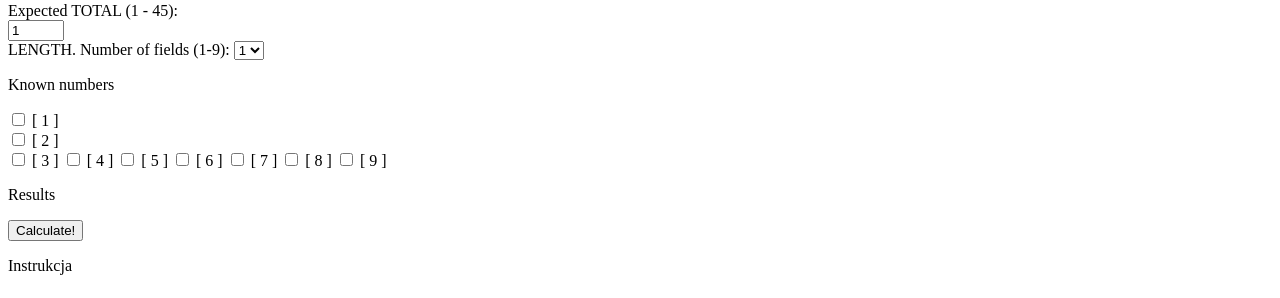
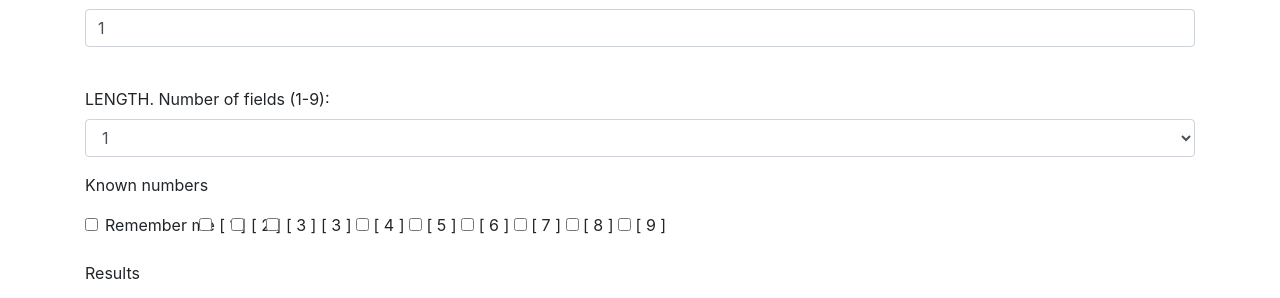
Before and after one commit to ccs24/sudoku-tools, a plain HTML site: page index.html in a window 1280 px wide. Shown: the part 125-423 px from the top of the page. Drawn offline with nearby package versions, Linux system fonts and the light colour scheme.

Commit message:
Update index.html
Bootstrap

```diff
--- a/index.html
+++ b/index.html
@@ -1,9 +1,13 @@
 <!DOCTYPE html>
-<html>
+<html lang="en">
     <head>
-        <title>
-            Sudoku Tools
-        </title>
+        <title>Sudoku Tools</title>
+  <meta charset="utf-8">
+  <meta name="viewport" content="width=device-width, initial-scale=1">
+  <link rel="stylesheet" href="https://cdn.jsdelivr.net/npm/bootstrap@4.6.2/dist/css/bootstrap.min.css">
+  <script src="https://cdn.jsdelivr.net/npm/jquery@3.7.1/dist/jquery.slim.min.js"></script>
+  <script src="https://cdn.jsdelivr.net/npm/popper.js@1.16.1/dist/umd/popper.min.js"></script>
+  <script src="https://cdn.jsdelivr.net/npm/bootstrap@4.6.2/dist/js/bootstrap.bundle.min.js"></script>
 
 <script>
 function totalf(pArr,size) {
@@ -124,18 +128,19 @@ console.log(permute(11,2,[]));
 
     </head>
 <body>
-
 <h1>My Sudoku Tools</h1>
 <noscript>Sorry, your browser does not support JavaScript!</noscript>
 
+<div class="container">
   <h2>Numbers permutation generator</h2>
-<div>
   <form autocomplete="on">
-    <label for="total">Expected TOTAL (1 - 45):</label><br>
-    <input type="number" name="total" id="total" min="1" max="45" step="1" value="1"><br>
-
+    <div class="form-group">
+        <label for="total">Expected TOTAL (1 - 45):</label>
+        <input type="number" name="total" id="total" min="1" max="45" step="1" value="1" class="form-control" ><br>
+    </div>
+    <div class="form-group">
         <label for="length">LENGTH. Number of fields (1-9):</label>
-    <select id="length" name="length">
+            <select id="length" name="length" class="form-control">
               <option value="1">1</option>
               <option value="2">2</option>
               <option value="3">3</option>
@@ -146,13 +151,15 @@ console.log(permute(11,2,[]));
               <option value="8">8</option>
               <option value="9">9</option>
             </select>
+    </div>
+          <p>Known numbers</p>
 
-    <p>Known numbers</p>
-    <input type="checkbox" id="kn1" name="kn1" value="1">
-    <label for="kn1">[ 1 ]</label><br>
-    <input type="checkbox" id="kn2" name="kn2" value="2">
-    <label for="kn2"> [ 2 ]</label><br>
-    <input type="checkbox" id="kn3" name="kn3" value="3">
+        <div class="form-group form-check">
+      <label class="form-check-label">
+        <input class="form-check-input" type="checkbox" name="remember"> Remember me
+          <input class="form-check-input" type="checkbox" id="kn1" name="kn1" value="1"> [ 1 ]
+          <input class="form-check-input" type="checkbox" id="kn2" name="kn2" value="2"> [ 2 ]
+          <input class="form-check-input" type="checkbox" id="kn3" name="kn3" value="3"> [ 3 ]
           <label for="kn3"> [ 3 ]</label>
           <input type="checkbox" id="kn4" name="kn4" value="4">
           <label for="kn4"> [ 4 ]</label>
@@ -166,9 +173,21 @@ console.log(permute(11,2,[]));
           <label for="kn8"> [ 8 ]</label>
           <input type="checkbox" id="kn9" name="kn9" value="9">
           <label for="kn9"> [ 9 ]</label>
+      </label>
+    </div>
+
       <p>Results</p>
   <p id="result"></p>
-  <input type="button" onclick="alert('Hello World!')" value="Calculate!">
+  <input type="button" onclick="alert('Hello World!')" class="btn btn-primary" value="Calculate!">
+
+  </form>
+</div>
+
+<h2>Numbers permutation generator</h2>
+<div>
+  <form autocomplete="on">
+
+
   </form>
 
 </div>
```
Lines whose indentation alone changed are shown as unchanged.
